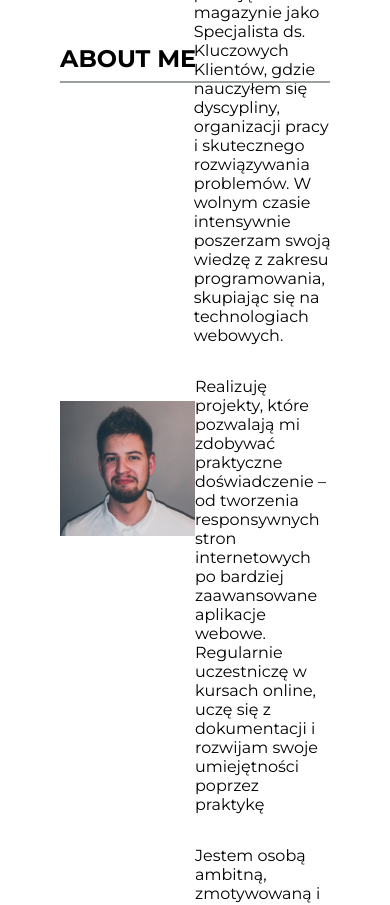
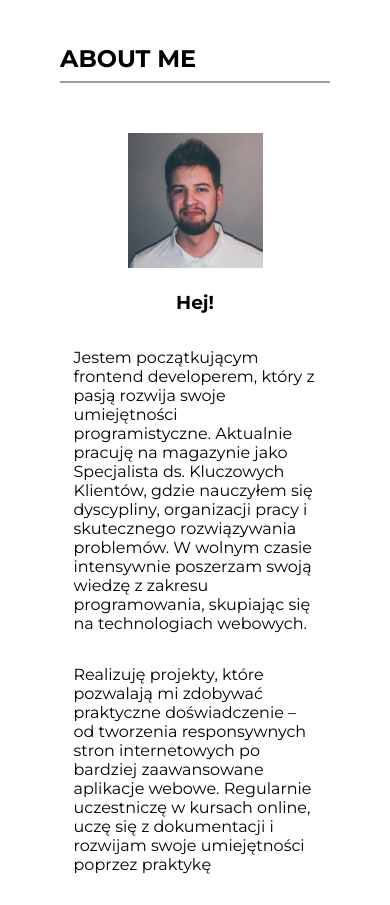
Before and after one commit to kacper-echaust/homepage-cv, a React (Vite) app: page / in a window 390 px wide. Shown: the part 860-1765 px from the top of the page. Built offline with nearby package versions, Linux system fonts and the light colour scheme.

Commit message:
add mobile styles

```diff
--- a/src/Components/AboutMe/AboutMe.module.scss
+++ b/src/Components/AboutMe/AboutMe.module.scss
@@ -2,7 +2,7 @@
 	height: 80%;
 	display: flex;
 	align-items: center;
-    justify-content: space-around;
+	justify-content: space-around;
 	.imageContainer {
 		width: 50%;
 		img {
@@ -10,7 +10,16 @@
 			max-width: 400px;
 		}
 	}
-    .descriptionContainer{
-        width: 50%;
-    }
+	.descriptionContainer {
+		width: 50%;
+	}
 }
+
+@media (max-width: 992px) {
+	.container {
+		flex-direction: column;
+		.descriptionContainer {
+			width: 90%;
+		}
+	}
+}
```
